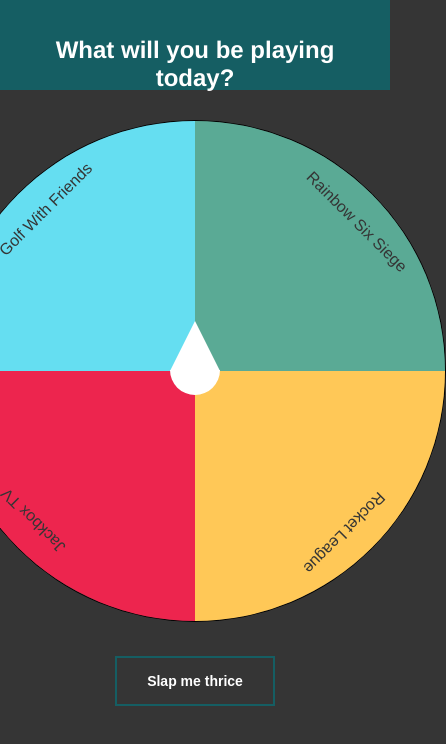
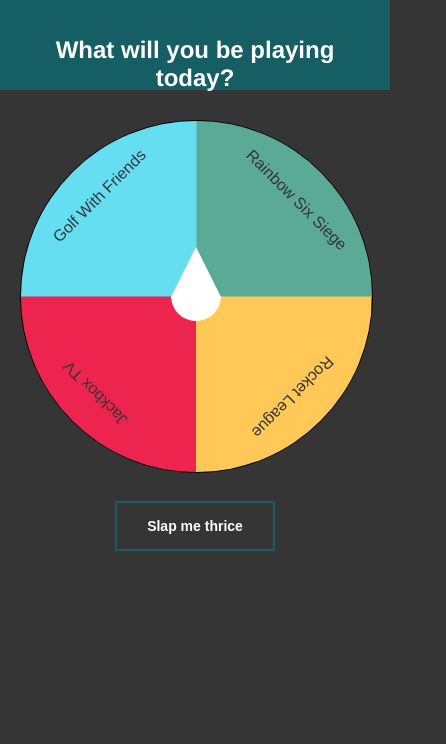
Before and after one commit to Boxface/react-random-game-spinner, a React (Create React App) app: page / in a window 390 px wide. Shown: the top 744 px of the page, 446 px wide, since content can reach past the window. Built offline with nearby package versions, Linux system fonts and the light colour scheme.

Commit message:
Updated styling so spinner resizes responsively depending on the width of the viewport

```diff
--- a/src/components/Container/Container.styles.js
+++ b/src/components/Container/Container.styles.js
@@ -1,8 +1,8 @@
 import styled from 'styled-components';
 
 const ContainerComponent = styled.div`
-	flex-basis: 100%;
 	margin-bottom: 30px;
+	width: 90%;
 `;
 
 export default ContainerComponent;
--- a/src/components/Spinner/Spinner.styles.js
+++ b/src/components/Spinner/Spinner.styles.js
@@ -1,16 +1,20 @@
 import styled from 'styled-components';
 
 const SpinnerComponent = styled.div`
-	display: inline-block;
+	display: block;
+	padding-top: 100%;
+	position: relative;
 `;
 
 export const SpinnerOuterWheel = styled.div`
 	border: 1px solid black;
 	border-radius: 50%;
-	height: 500px;
-	position: relative;
+	height: 100%;
+	left: 0;
+	position: absolute;
 	overflow: hidden;
-	width: 500px;
+	top: 0;
+	width: 100%;
 `;
 
 export const SpinnerInnerWheel = styled.div`
@@ -52,7 +56,7 @@ export const SpinnerInnerWedge = styled.div`
 	font-size: 1em;
 	position: absolute;
 	height: 200%;
-	left: -100%;
+	left: -105%;
 	padding-top: 25px;
 	text-align: center;
 	transform: skewY(0) rotate(45deg);
@@ -65,8 +69,10 @@ export const SpinnerDial = styled.div`
 	border-bottom: 50px solid white;
 	height: 0;
 	position: absolute;
-	left: 225px;
-	top: 200px;
+	left: 50%;
+	margin-left: -25px;
+	margin-top: -50px;
+	top: 50%;
 	transform: rotate(${props => props.degrees}deg);
 	transform-origin: bottom center;
 	transition: all 6s ease;
```
